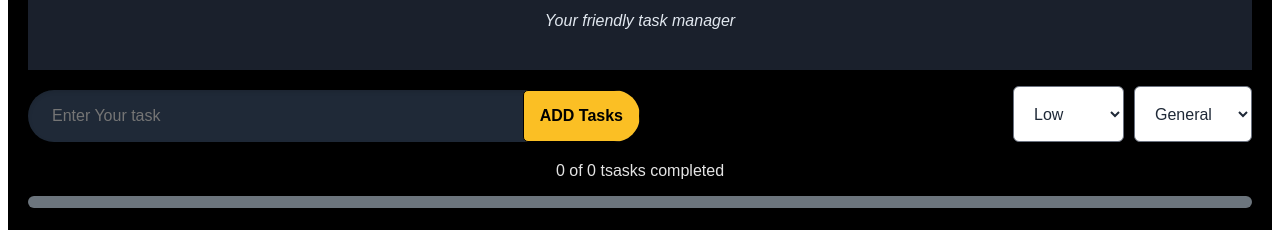
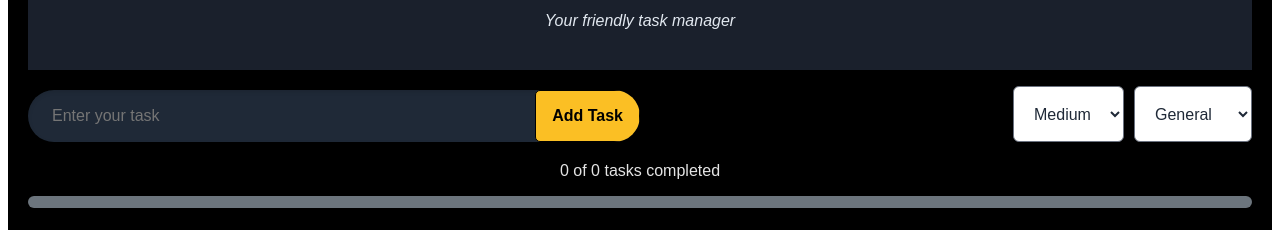
Before and after one commit to Harshi028/taskBuddy, a React (Create React App) app in the folder taskbuddyapp/: page / in a window 1280 px wide. Shown: the part 126-356 px from the top of the page. Built offline with nearby package versions, Linux system fonts and the light colour scheme.

Commit message:
Added Files

```diff
--- a/taskbuddyapp/src/App.js
+++ b/taskbuddyapp/src/App.js
@@ -28,11 +28,10 @@ function App() {
   const clearTasks = () => {
     setTasks([]);
   };
-
   return (
     <div className='App'>
       <header class="header">
-  <div className="header-container">
+  <div class="header-container">
     <h1 class="title">
       Task<span class="highlight">Buddy</span>
     </h1>
--- a/taskbuddyapp/src/components/ProgressTracker.jsx
+++ b/taskbuddyapp/src/components/ProgressTracker.jsx
@@ -8,7 +8,7 @@ function ProgressTracker({ tasks }) {
   return (
     <div className="progress-tracker">
       <p>
-        {completedTasks} of {totalTasks} tsasks completed
+        {completedTasks} of {totalTasks} tasks completed
       </p>
       <div className="progress-bar">
         <div
--- a/taskbuddyapp/src/components/TestForm.jsx
+++ b/taskbuddyapp/src/components/TestForm.jsx
@@ -1,36 +1,39 @@
-import React, {useState} from "react";
+import React, { useState } from 'react'
 
-export default function TaskForm(addTask){
-    const [task,setTask]=useState('');
-    const [priority,setPriority]=useState('Medium');
-    const [category,setCategory]=useState('General');
+export default function TaskForm({addTask}) {
+    const [task, setTask] = useState('');
+    const [priority, setPriority] = useState("Medium");
+    const [category, setCategory] = useState("General");
 
-    const handlesubmit=(e)=>{
-        addTask({text: task,priority,category,completed:false})//send data to addTask()(data added to local storage)
-        //add reset
+    const handlesubmit =(e)=>{
+        e.preventDefault();
+        addTask({text: task, priority, category,completed: false}); //send data to addTask()
+
+        //Reset state
         setPriority("Medium");
-        setCategory("General");
+        setCategory('General');
         setTask("");
     }
-    return(
-        <form onSubmit={handlesubmit} className="task-form">
+
+  return (
+    <form onSubmit={handlesubmit} className='task-form'>
     <div id="inp">
-                <input type="text"
-                placeholder="Enter Your task"
+      <input
+        type="text"
+        value={task}
+        onChange={(e) => setTask(e.target.value)}
+        placeholder="Enter your task"
         required
-                value={task}
-                onChange={(e)=>setTask(e.target.value)} />
-                <span><button id="inii">ADD Tasks</button></span>
+      /> <span><button type="submit">Add Task</button></span>
     </div>
 
     <div id="btns">
-                <select value={priority} onChange={(e)=>setPriority(e.target.value)}>
-                    <option value="High">Medium</option>
-                    <option value="Medium">Low</option>
-                    <option value="Low">High</option>
+      <select value={priority} onChange={(e) => setPriority(e.target.value)}>
+        <option value="High">High</option>
+        <option value="Medium">Medium</option>
+        <option value="Low">Low</option>
       </select>
-
-                <select value={category} onChange={(e)=>setCategory(e.target.value)}>
+      <select value={category} onChange={(e) => setCategory(e.target.value)}>
         <option value="General">General</option>
         <option value="Work">Work</option>
         <option value="Personal">Personal</option>
--- a/taskbuddyapp/src/components/TestList.jsx
+++ b/taskbuddyapp/src/components/TestList.jsx
@@ -1,11 +1,10 @@
 import React from "react";
-
 function TaskList({ tasks, updateTask, deleteTask }) {
   const toggleComplete = (index) => {
     const updatedTask = { ...tasks[index], completed: !tasks[index].completed };
     updateTask(index, updatedTask);
   };
-  return(
+  return (
     <ul className="task-list">
       {tasks.map((task, index) => (
         <li key={index} className={task.completed ? "completed" : ""}>
--- a/taskbuddyapp/src/index.js
+++ b/taskbuddyapp/src/index.js
@@ -1,7 +1,6 @@
 import React from 'react';
 import ReactDOM from 'react-dom/client';
 import App from './App';
-
 
 const root = ReactDOM.createRoot(document.getElementById('root'));
 root.render(
```
Lines whose indentation alone changed are shown as unchanged.
